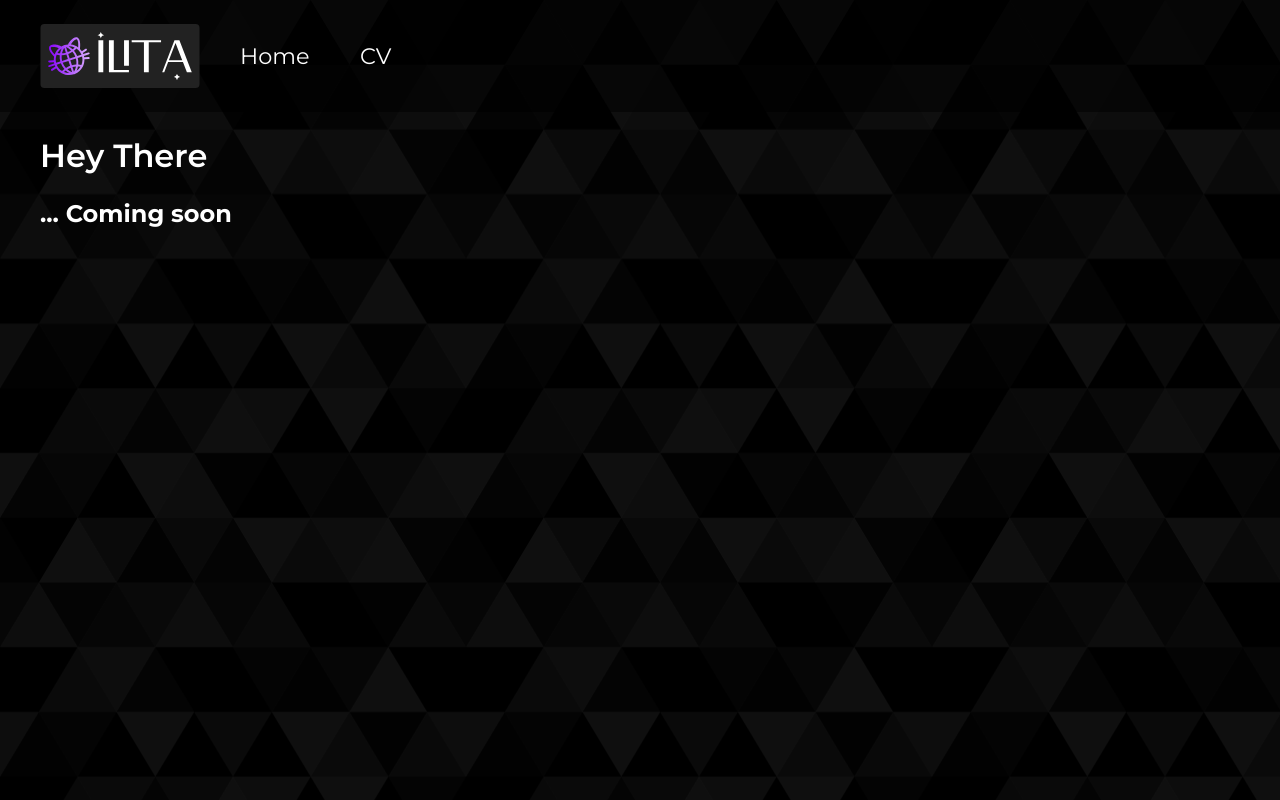
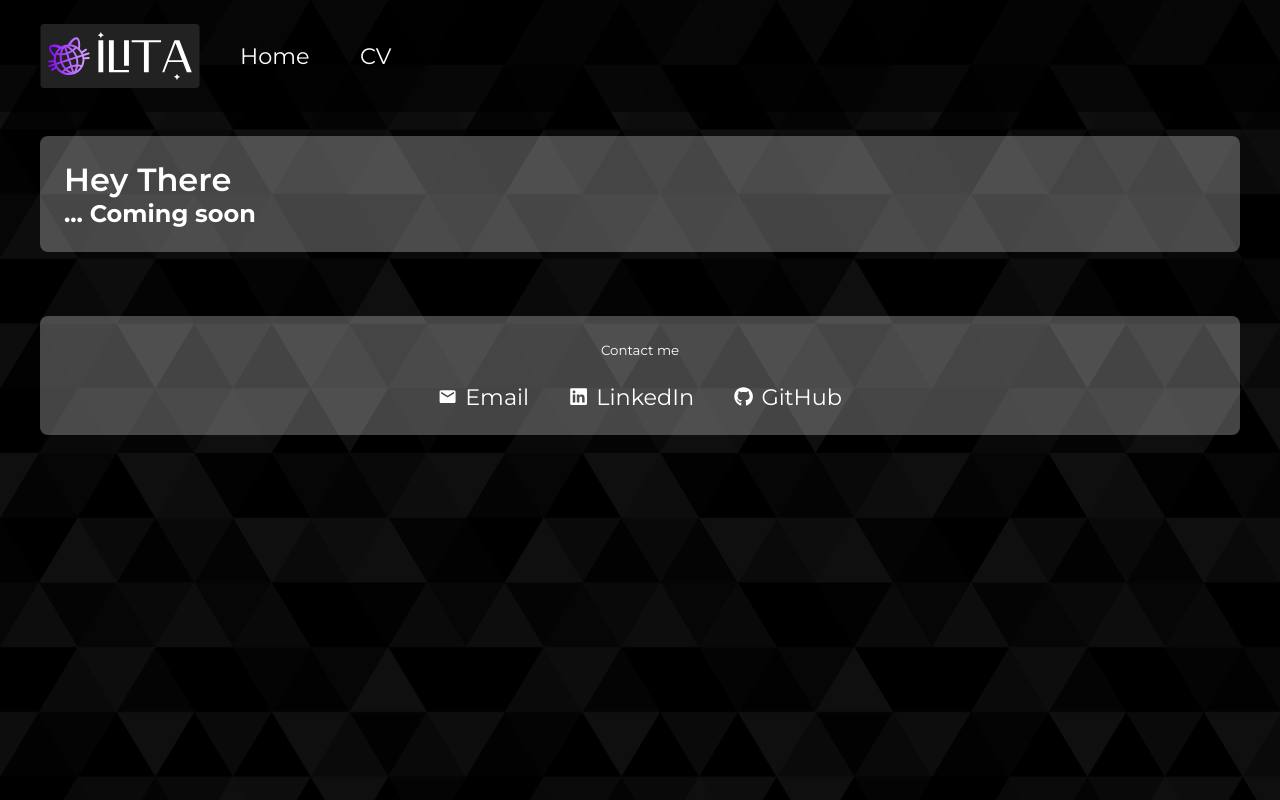
Before and after one commit to IlitA/web, a React (Vite) app: page / in a window 1280 px wide. Built offline with nearby package versions, Linux system fonts and the light colour scheme.

Commit message:
contact me + Link components + icons

```diff
--- a/package.json
+++ b/package.json
@@ -12,6 +12,7 @@
   "dependencies": {
     "react": "^18.2.0",
     "react-dom": "^18.2.0",
+    "react-icons": "^5.2.1",
     "react-router-dom": "^6.23.1"
   },
   "devDependencies": {
--- /dev/null
+++ b/src/components/Contact/index.tsx
@@ -0,0 +1,29 @@
+import { FaGithub, FaLinkedin } from "react-icons/fa";
+import { MdEmail } from "react-icons/md";
+import { Link } from '../Link';
+import { ContactComponent, ContactItem, ContactList } from './styles';
+
+export const Contact = () => {
+  return (
+    <ContactComponent>
+      <small>Contact me</small>
+
+      <ContactList>
+        <ContactItem>
+          <MdEmail />
+          <Link to="mailto:imilitamar@gmail.com">Email</Link>
+        </ContactItem>
+
+        <ContactItem>
+          <FaLinkedin />
+          <Link target="_blank" to="https://www.linkedin.com/in/ilitam/">LinkedIn</Link>
+        </ContactItem>
+
+        <ContactItem>
+          <FaGithub />
+          <Link target="_blank" to="https://github.com/IlitA">GitHub</Link>
+        </ContactItem>
+      </ContactList>
+    </ContactComponent>
+  );
+};
--- /dev/null
+++ b/src/components/Contact/styles.ts
@@ -0,0 +1,28 @@
+import styled from "styled-components";
+
+export const ContactComponent = styled.div`
+  text-align: center;
+`
+
+export const ContactList = styled.ul`
+  display: flex;
+  justify-content: center;
+  margin-top: 24px;
+  padding: 0;
+  list-style-type: none;
+`
+
+export const ContactItem = styled.li`
+  display: flex;
+  align-items: center;
+  cursor: pointer;
+  font-size: 1.2em;
+
+  > *:first-child {
+    margin-right: 8px;
+  }
+
+  &:not(:last-child) {
+    margin-right: 40px;
+  }
+`
--- a/src/components/Header/index.tsx
+++ b/src/components/Header/index.tsx
@@ -1,6 +1,6 @@
-import { Link } from 'react-router-dom';
 import { HeaderComponent } from './styles';
 import { Logo } from '../../assets/logo';
+import { Link } from '../Link';
 
 export const Header = () => {
   return (
--- a/src/components/Header/styles.ts
+++ b/src/components/Header/styles.ts
@@ -18,19 +18,10 @@ export const HeaderComponent = styled.header`
   }
 
   li {
-    font-size: 1.4rem;
     width: 80px;
-  }
-
-  li:hover {
-    text-decoration: underline;
   }
 
   li:not(:last-child) {
     margin-right: 40px;
   }
-
-  a {
-    text-decoration: none;
-  }
 `
--- /dev/null
+++ b/src/components/Link/index.tsx
@@ -0,0 +1,15 @@
+import { LinkComponent } from './styles';
+
+interface LinkProps {
+  to: string;
+  target?: string;
+  children: React.ReactNode;
+}
+
+export const Link = ({ to, target = '_self', children }: LinkProps) => {
+  return (
+    <LinkComponent to={to} target={target}>
+      {children}
+    </LinkComponent>
+  );
+};
--- /dev/null
+++ b/src/components/Link/styles.ts
@@ -0,0 +1,11 @@
+import styled from "styled-components";
+import { Link } from 'react-router-dom';
+
+export const LinkComponent = styled(Link)`
+  font-size: 1.4rem;
+  text-decoration: none;
+
+  &:hover {
+    color: #DBB0FF
+  }
+`
--- a/src/pages/Home/index.tsx
+++ b/src/pages/Home/index.tsx
@@ -1,10 +1,18 @@
-import { SubTitle, Title } from "./styles";
+import { Contact } from "../../components/Contact";
+import { HomePage, SubTitle, Title } from "./styles";
 
 export const Home = () => {
   return (
-    <div>
-      <Title>Hey There</Title>
-      <SubTitle>... Coming soon</SubTitle>
-    </div>
+    <HomePage>
+      <div>
+        {/* intro + about me */}
+        <Title>Hey There</Title>
+        <SubTitle>... Coming soon</SubTitle>
+      </div>
+
+      {/* skills, stack and tools */}
+
+      <Contact />
+    </HomePage>
   );
 };
--- a/src/pages/Home/styles.ts
+++ b/src/pages/Home/styles.ts
@@ -1,7 +1,15 @@
 import styled from "styled-components";
 
+export const HomePage = styled.div`
+  > * {
+    padding: 24px;
+    margin-bottom: 64px;
+    background-color: #ffffff44;
+    border-radius: 8px;
+  }
+`
+
 export const Title = styled.h1`
-  margin-bottom: 24px;
   font-weight: 600;
 `
 
```
Also changed, not shown: 1 other file (tests, documents, lock files or other folders).
